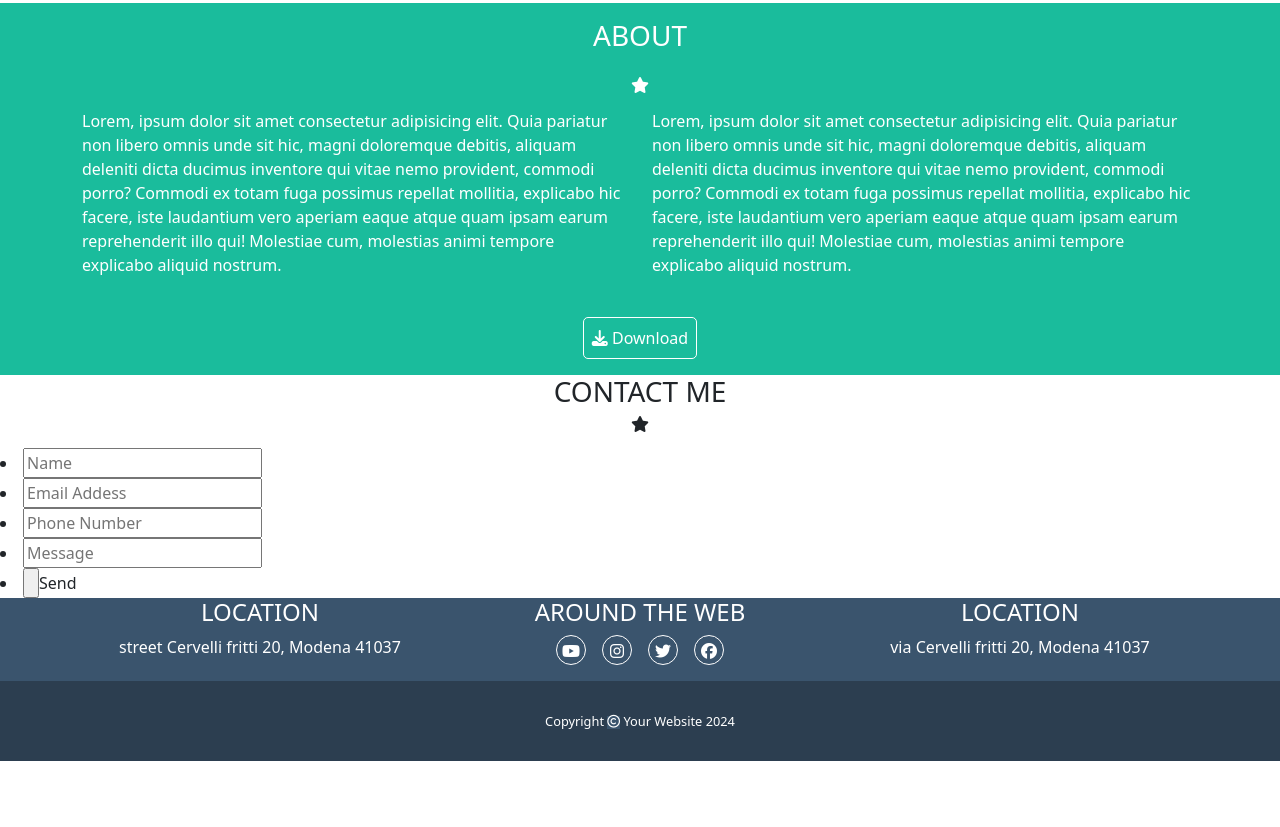
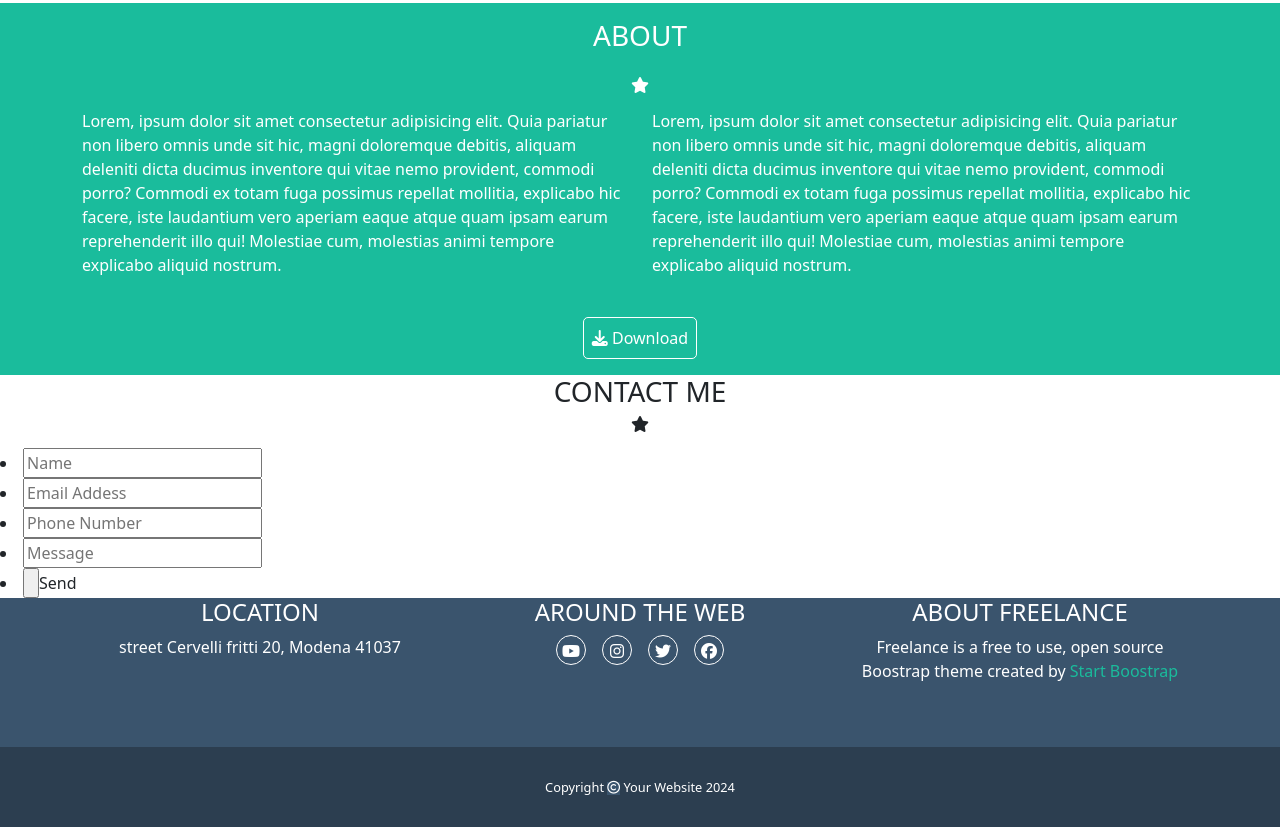
Before and after one commit to eugeniomalavasi/html-css-bootstrap-freelancer, a plain HTML site: page index.html in a window 1280 px wide. Shown: the part 1125-1952 px from the top of the page. Before the commit the page ends 1886 px from the top, so only its background shows below. Drawn offline with nearby package versions, Linux system fonts and the light colour scheme.

Commit message:
feat: footer PUSH

```diff
--- a/css/style.css
+++ b/css/style.css
@@ -80,3 +80,8 @@ footer :first-child {
 .ms_icons {
     gap: 1rem;
 }
+
+.ms_about a {
+    color: var(--hero-bkg-clr);
+    text-decoration: none;
+}
--- a/index.html
+++ b/index.html
@@ -147,9 +147,9 @@
                         </div>
                     </div>
 
-                    <div class="col-12 col-md-4 text-center">
-                        <h4>LOCATION</h4>
-                        <p>via Cervelli fritti 20, Modena 41037</p>
+                    <div class="ms_about col-12 col-md-4 text-center pb-5">
+                        <h4>ABOUT FREELANCE</h4>
+                        <p>Freelance is a free to use, open source Boostrap theme created by <a href="">Start Boostrap</a></p>
                     </div>
                 </div>
             </div>
```
